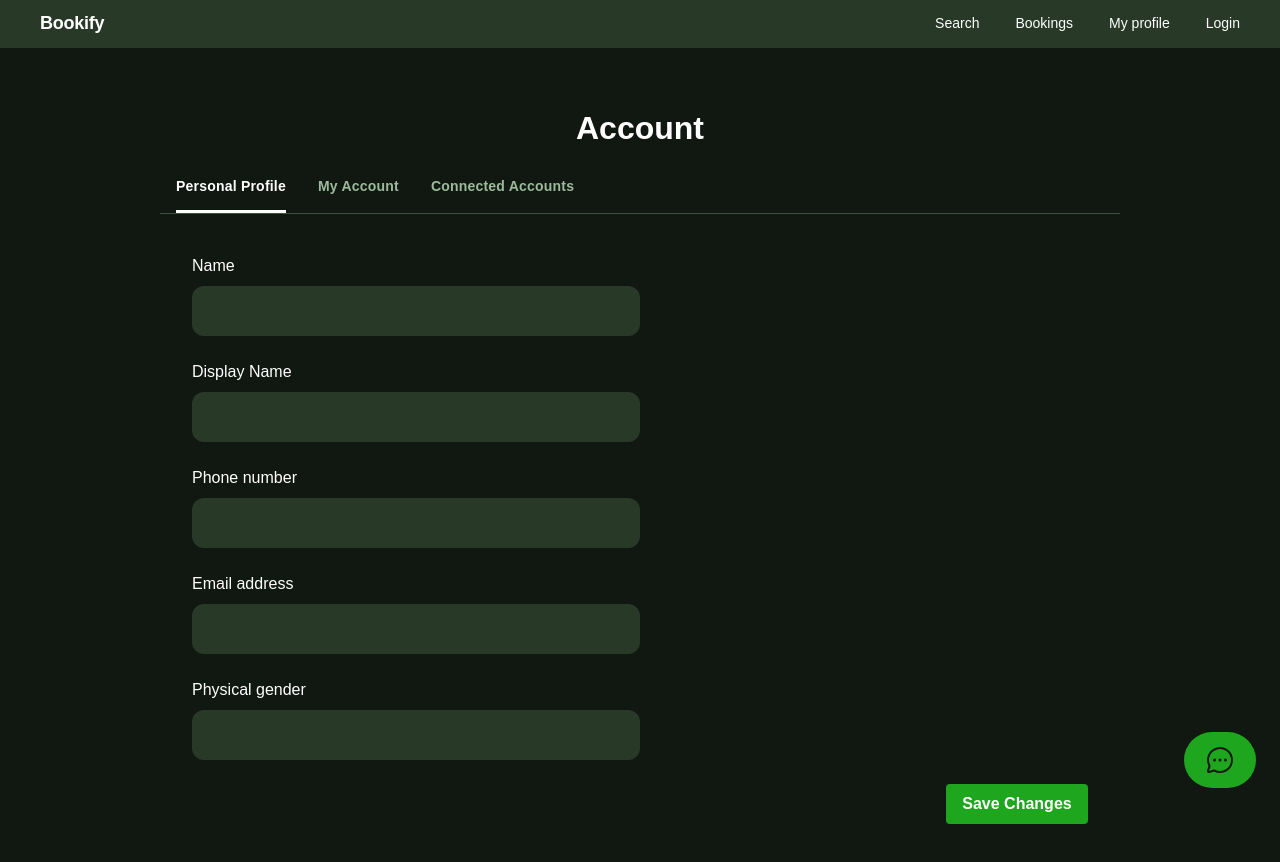
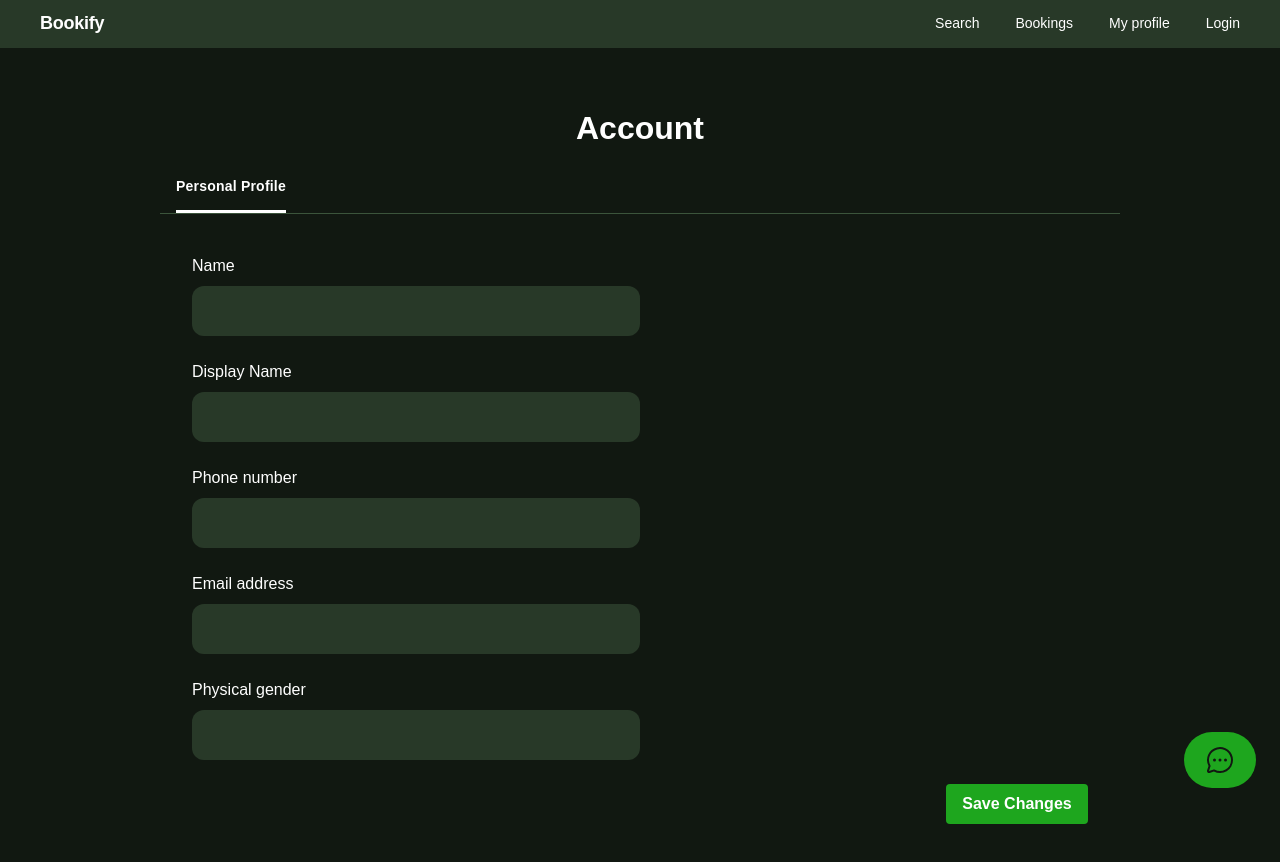
Before and after one commit to SamLinProjects/Booking_Web, a Next.js app: page /profile in a window 1280 px wide. Shown: the top 862 px of the page. Built offline with nearby package versions, Linux system fonts and the light colour scheme.

Commit message:
remove something in profile

```diff
--- a/src/app/profile/page.tsx
+++ b/src/app/profile/page.tsx
@@ -3,12 +3,10 @@ import React from "react";
 import { useEffect, useState, useMemo, useRef } from "react";
 
 export default function Page(){
-    type TabKey = 'profile' | 'user_account' | 'other_account';
+    type TabKey = 'profile';
     const [activeTab, setActiveTab] = useState<TabKey>("profile");
     const tabs: { id: TabKey; label: string }[] = [
       { id: "profile", label: "Personal Profile" },
-      { id: "user_account", label: "My Account" },
-      { id: "other_account", label: "Connected Accounts" },
     ];
     const componentsMap = {
       profile: <PForm subject="profile" formdata={[
@@ -17,13 +15,6 @@ export default function Page(){
         { id: "Phone number", type:"tel"},
         { id: "Email address", type:"email"},
         { id: "Gender", label: "Physical gender"}
-      ]}/>,
-      user_account: <PForm subject="user_account" formdata={[
-        { id: "User Name"},
-        { id: "Password", type:"password"},
-      ]}/>,
-      other_account: <PForm subject="other_account" formdata={[
-
       ]}/>,
     };
 
```
